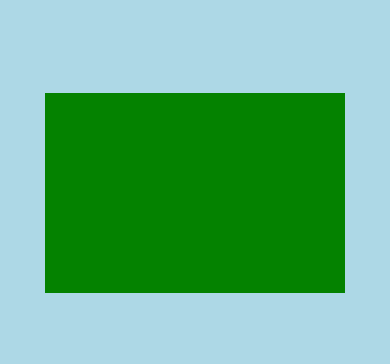
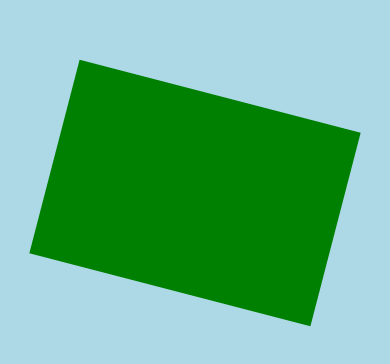
Before and after one commit to Usman175/RNAnimation, a React Native app: screen / in a window 390 px wide. Shown: the part 214-578 px from the top of the page. Built offline with nearby package versions, Linux system fonts and the light colour scheme.

Commit message:
het video 6

```diff
--- a/src/components/TransformView.js
+++ b/src/components/TransformView.js
@@ -5,20 +5,20 @@ export default class TransformView extends Component {
     constructor(props) {
         super(props);
         this.state = {
-            colorAnim: new Animated.Value(0)
+            transform: new Animated.Value(0)
         };
     }
 
     componentDidMount() {
         const anim1 = Animated.timing(
-            this.state.colorAnim,
+            this.state.transform,
             {
                 toValue: 1,
                 duration: 1000
             }
         );
         const anim2 = Animated.timing(
-            this.state.colorAnim,
+            this.state.transform,
             {
                 toValue: 0,
                 duration: 1000
@@ -29,17 +29,22 @@ export default class TransformView extends Component {
     }
 
     render() {
-        const backgroundColor = this.state.colorAnim.interpolate({
-            inputRange: [0, 1],
-            outputRange: ['green', 'yellow']
+        // const backgroundColor = this.state.colorAnim.interpolate({
+        //     inputRange: [0, 0.5, 1],
+        //     outputRange: ['green', 'red', 'yellow']
+        // });
+        const rotate = this.state.transform.interpolate({
+            inputRange: [0, 0.5, 1],
+            outputRange: ['15deg', '0deg', '-15deg']
         });
         return (
             <Animated.View
                 style={{
                     width: 300,
                     height: 200,
-                    backgroundColor,
                     marginBottom: 30,
+                    transform: [{ rotate }, { rotateY: rotate}],
+                    backgroundColor: 'green'
                 }}
             />
         );
```
